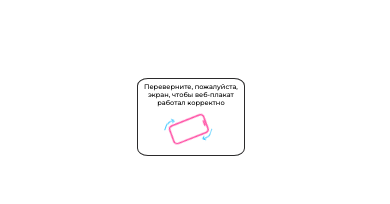
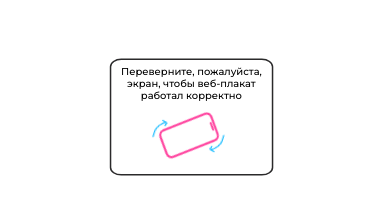
Before and after one commit to polinaefimovaa/ninelifes, a plain HTML site: page index.html in a window 390 px wide. Drawn offline with nearby package versions, Linux system fonts and the light colour scheme.

Commit message:
Update mobile.css

```diff
--- a/stylesheets/mobile.css
+++ b/stylesheets/mobile.css
@@ -12,9 +12,10 @@
         width: 27.4vw;
         height: 19.4vw;
         border: 0.5vw solid #2B2A2B;
-        border-radius: 10%;
+        border-radius: 7%;
         margin-top: 20%;
         margin-left: 35%;
+        transform: scale(1.5);
     }
     @keyframes waarning {
         0% {transform: rotate(0deg);}
```
